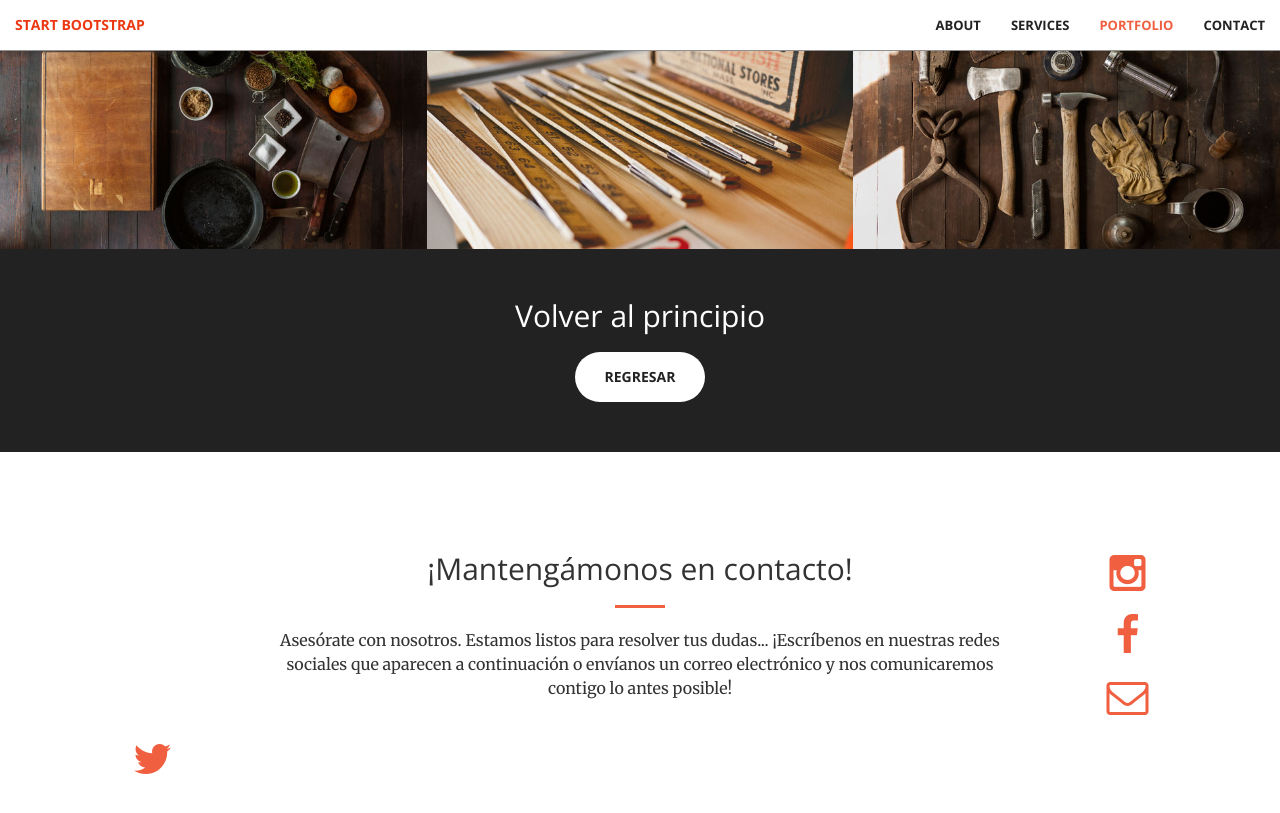
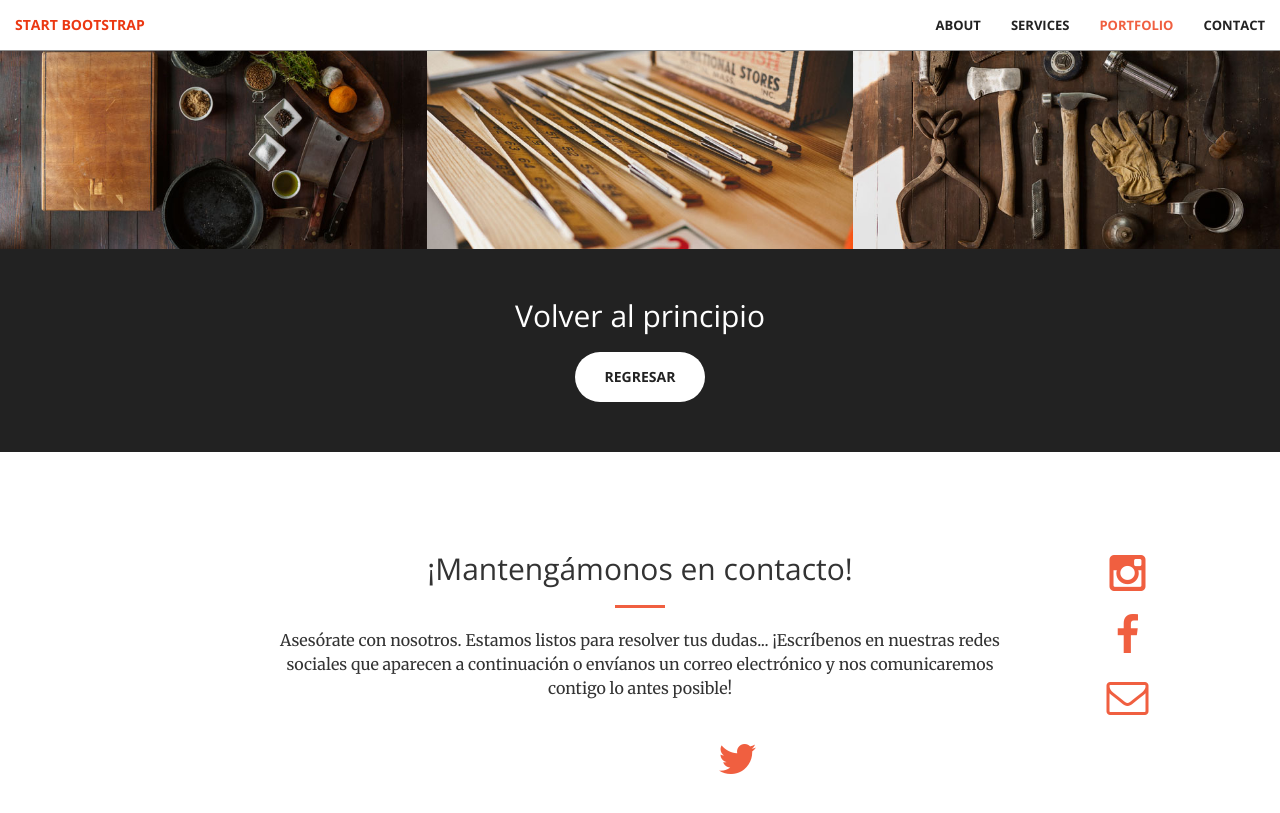
Before and after one commit to KatherineMerchanS/KatherineMerchanS.github.io, a Jekyll site: the page built from index.html, in a window 1280 px wide and 900 px high, scrolled down 1985 px. Shown: the top 813 px of the window. Built offline with Jekyll 4.4.1, drawn with Linux system fonts in a browser that asks for light colours.

Commit message:
Update contact.html

```diff
--- a/_includes/contact.html
+++ b/_includes/contact.html
@@ -24,7 +24,7 @@
                 <p>{{ site.email }}</p>
             </a>
            </div>
-        <div class="col-lg-2 col-lg-offset-3,5 text-center">
+        <div class="col-lg-2 col-lg-offset-6 text-center">
             <a href="https://twitter.com/{{ site.twitter_username }}">
                 <i class="fa fa-twitter fa-3x wow bounceIn" data-wow-delay=".1s"></i>
                 <p>{{ site.twitter_username }}</p>
```
